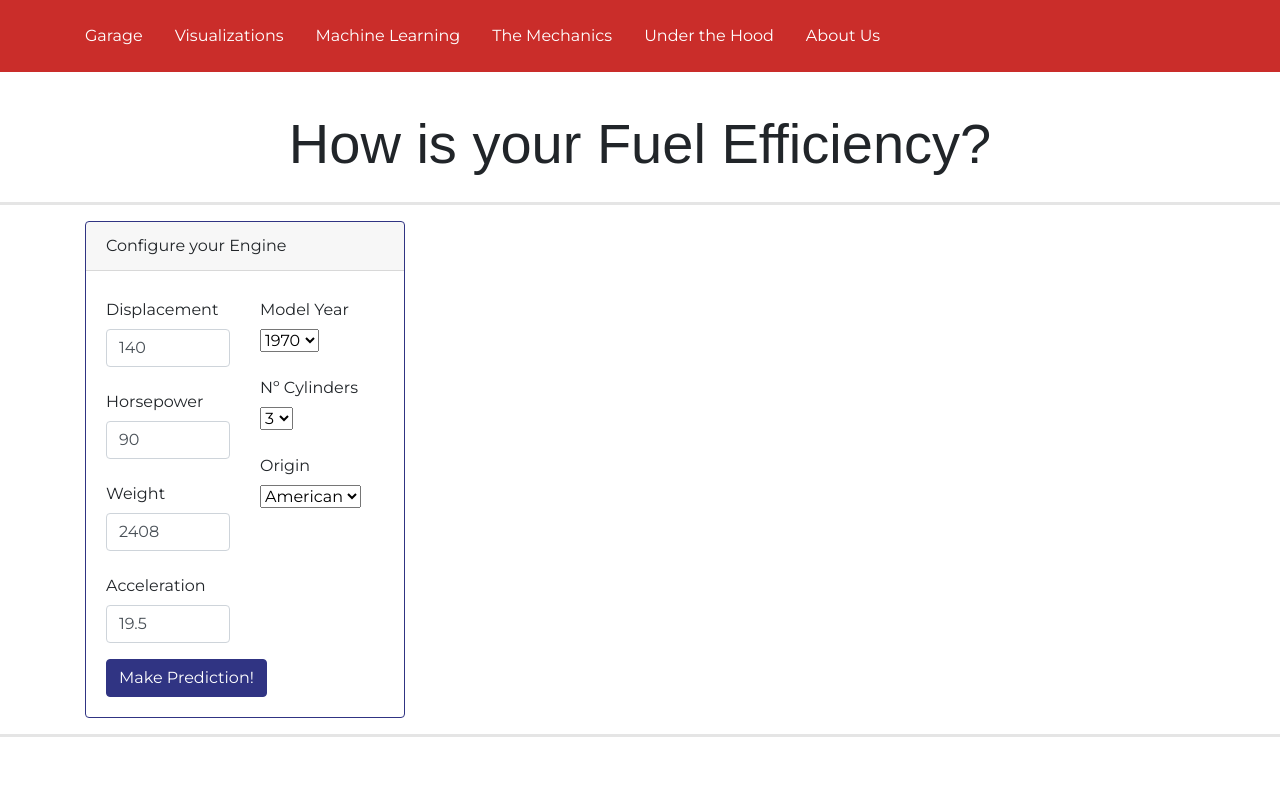
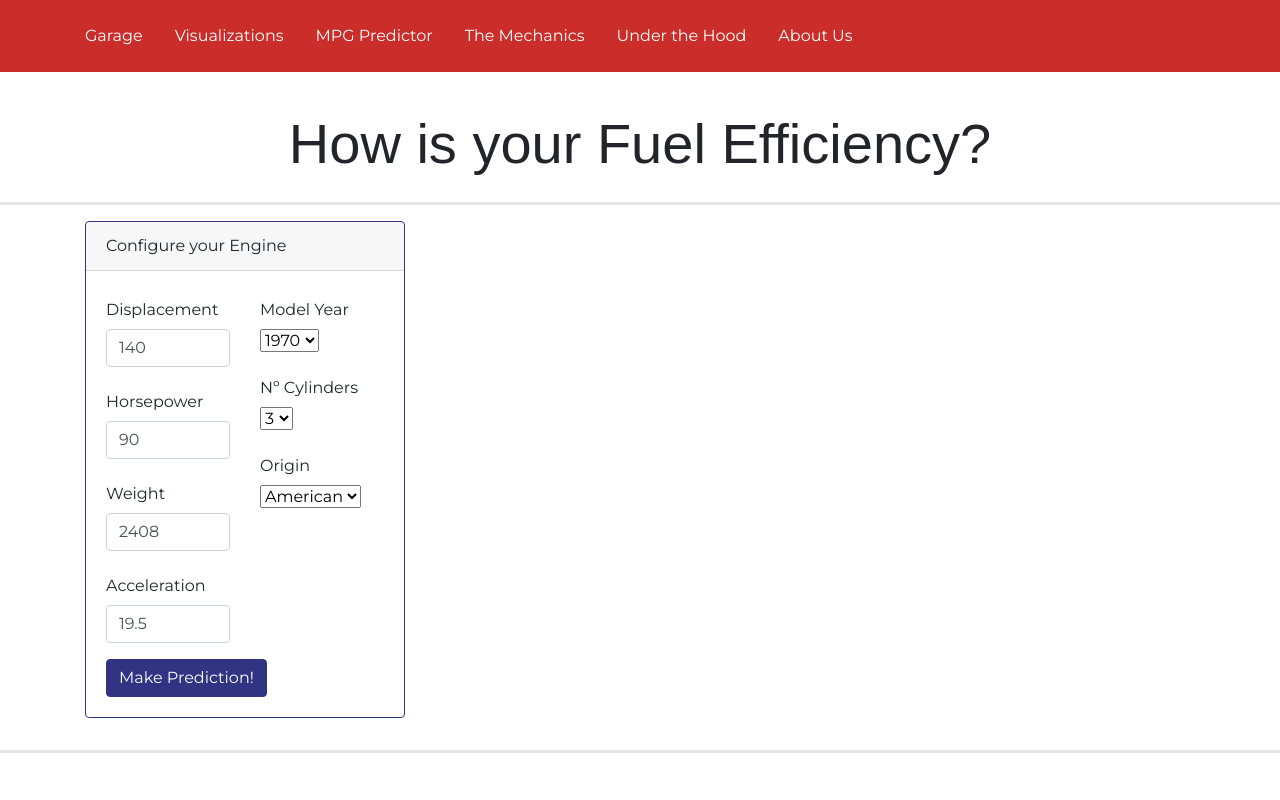
Before and after one commit to jessicapardo/Vintage-Cars-MPG, a Flask app: page /ML in a window 1280 px wide. Run offline with Flask 2, Linux system fonts and the light colour scheme; some libraries are stand-ins or nearby versions; some web fonts are replaced.

Commit message:
html update

```diff
--- a/templates/ML.html
+++ b/templates/ML.html
@@ -36,7 +36,7 @@
           <div class="navbar-nav">
             <a href="/index" class="pl-md-0 p-3 text-white">Garage</a>
             <a href="/viz" class="p-3 text-decoration-none text-white">Visualizations</a>
-            <a href="/ML" class="p-3 text-decoration-none text-white">Machine Learning</a>
+            <a href="/ML" class="p-3 text-decoration-none text-white">MPG Predictor</a>
             <a href="/play" class="p-3 text-decoration-none text-white">The Mechanics</a>
             <a href="/dataset" class="p-3 text-decoration-none text-white">Under the Hood</a>
             <a href="/about_us" class="p-3 text-decoration-none text-white">About Us</a>
@@ -55,6 +55,8 @@
 
   <hr style="color:lightgray; border-width: 3px;">
   <div class="container">
+    <div class="row">
+    <div class="col-md-6">
       <div class="card border-primary mb-3" style="max-width: 20rem;">
         <div class="card-header">Configure your Engine</div>
         <div class="card-body">
@@ -124,16 +126,19 @@
         </div>
       </div>
     </div>
-  <hr style="color:lightgray; border-width: 3px;">
-  <div class="container">
-    <div class="row">
-      <div class="col-md-12">
-        <h1 id="output"></h1>
+
+      <div class="col-md-6" style="margin-top:5%">
+        <h1 id="output" ></h1>
+        <div id="gauge">
+        </div>
       </div>
     </div>
   </div>
 
+    <hr style="color:lightgray; border-width: 3px;">
 
+
+    <script src="https://cdn.plot.ly/plotly-latest.min.js"></script>
 
     <!-- Optional JavaScript -->
     <!-- jQuery first, then Popper.js, then Bootstrap JS -->
--- a/templates/about_us.html
+++ b/templates/about_us.html
@@ -32,7 +32,7 @@
           <div class="navbar-nav">
             <a href="/index" class="pl-md-0 p-3 text-white">Garage</a>
             <a href="/viz" class="p-3 text-decoration-none text-white">Visualizations</a>
-            <a href="/ML" class="p-3 text-decoration-none text-white">Machine Learning</a>
+            <a href="/ML" class="p-3 text-decoration-none text-white">MPG Predictor</a>
             <a href="/play" class="p-3 text-decoration-none text-white">The Mechanics</a>
             <a href="/dataset" class="p-3 text-decoration-none text-white">Under the Hood</a>
             <a href="/about_us" class="p-3 text-decoration-none text-white">About Us</a>
--- a/templates/dataset.html
+++ b/templates/dataset.html
@@ -33,7 +33,7 @@
           <div class="navbar-nav">
             <a href="/index" class="pl-md-0 p-3 text-white">Garage</a>
             <a href="/viz" class="p-3 text-decoration-none text-white">Visualizations</a>
-            <a href="/ML" class="p-3 text-decoration-none text-white">Machine Learning</a>
+            <a href="/ML" class="p-3 text-decoration-none text-white">MPG Predictor</a>
             <a href="/play" class="p-3 text-decoration-none text-white">The Mechanics</a>
             <a href="/dataset" class="p-3 text-decoration-none text-white">Under the Hood</a>
             <a href="/about_us" class="p-3 text-decoration-none text-white">About Us</a>
--- a/templates/index.html
+++ b/templates/index.html
@@ -33,7 +33,7 @@
           <div class="navbar-nav">
             <a href="/index" class="pl-md-0 p-3 text-white">Garage</a>
             <a href="/viz" class="p-3 text-decoration-none text-white">Visualizations</a>
-            <a href="/ML" class="p-3 text-decoration-none text-white">Machine Learning</a>
+            <a href="/ML" class="p-3 text-decoration-none text-white">MPG Predictor</a>
             <a href="/play" class="p-3 text-decoration-none text-white">The Mechanics</a>
             <a href="/dataset" class="p-3 text-decoration-none text-white">Under the Hood</a>
             <a href="/about_us" class="p-3 text-decoration-none text-white">About Us</a>
--- a/templates/play.html
+++ b/templates/play.html
@@ -32,7 +32,7 @@
           <div class="navbar-nav">
             <a href="/index" class="pl-md-0 p-3 text-white">Garage</a>
             <a href="/viz" class="p-3 text-decoration-none text-white">Visualizations</a>
-            <a href="/ML" class="p-3 text-decoration-none text-white">Machine Learning</a>
+            <a href="/ML" class="p-3 text-decoration-none text-white">MPG Predictor</a>
             <a href="/play" class="p-3 text-decoration-none text-white">The Mechanics</a>
             <a href="/dataset" class="p-3 text-decoration-none text-white">Under the Hood</a>
             <a href="/about_us" class="p-3 text-decoration-none text-white">About Us</a>
--- a/templates/viz.html
+++ b/templates/viz.html
@@ -32,7 +32,7 @@
                     <div class="navbar-nav">
                         <a href="/index" class="pl-md-0 p-3 text-white">Garage</a>
                         <a href="/viz" class="p-3 text-decoration-none text-white">Visualizations</a>
-                        <a href="/ML" class="p-3 text-decoration-none text-white">Machine Learning</a>
+                        <a href="/ML" class="p-3 text-decoration-none text-white">MPG Predictor</a>
                         <a href="/play" class="p-3 text-decoration-none text-white">The Mechanics</a>
                         <a href="/dataset" class="p-3 text-decoration-none text-white">Under the Hood</a>
                         <a href="/about_us" class="p-3 text-decoration-none text-white">About Us</a>
```
Lines whose indentation alone changed are shown as unchanged.
